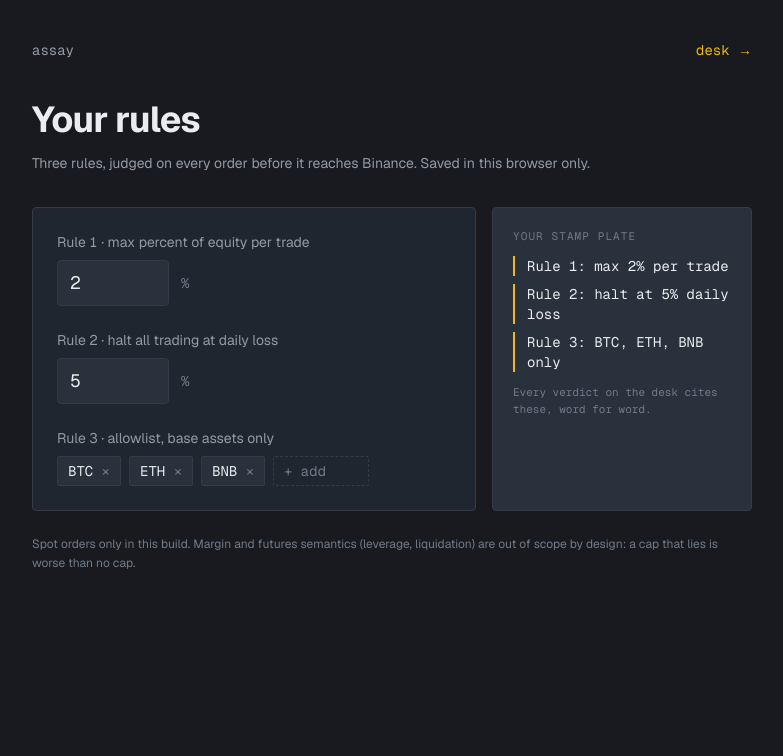
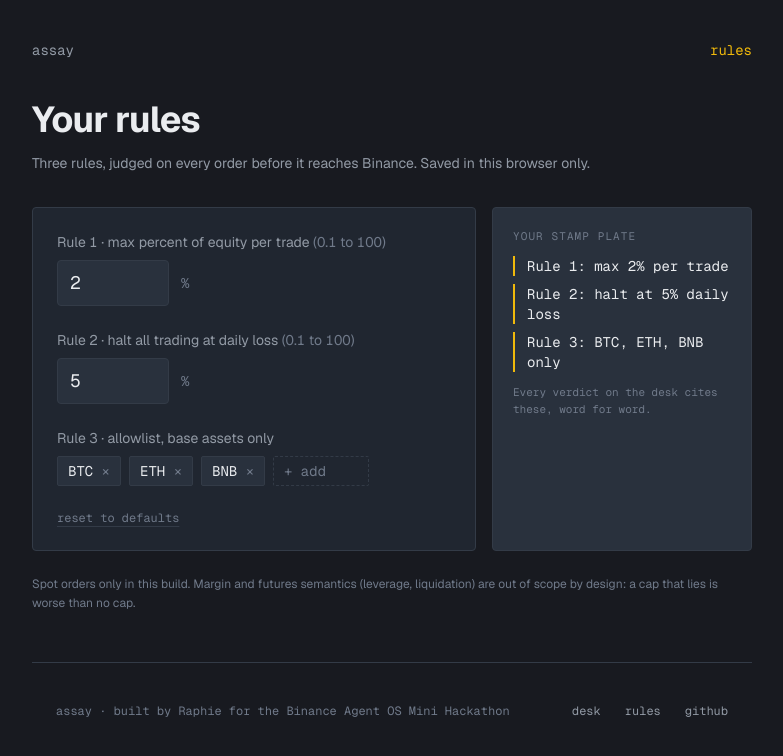
Before and after one commit to A-Raphie/Assay, a Next.js app: page /rules in a window 1280 px wide. Shown: the top 756 px of the page, without its empty margins (248-1031 px from the left). Built offline with nearby package versions, Linux system fonts and the light colour scheme.

Commit message:
re-gate burn-down: unique entry sha256 per docket card + scenario label, LIVE arm gate (red confirm), rules clamped 0.1-100 + reset to defaults, PASS gets stamp weight, nav current-page truth, footer on desk+rules. Fresh-eyes 27/40 -> issues register cleared

```diff
--- a/src/app/desk/page.tsx
+++ b/src/app/desk/page.tsx
@@ -1,5 +1,6 @@
 import Link from "next/link";
 import { Desk } from "@/components/Desk";
+import { SiteFooter } from "@/components/SiteFooter";
 
 export const metadata = { title: "Desk · Assay" };
 
@@ -11,10 +12,12 @@ export default function DeskPage() {
           assay
         </Link>
         <div className="flex items-baseline gap-6">
-          <Link href="/rules" className="font-mono text-sm text-accent hover:underline">
+          <Link href="/rules" className="font-mono text-sm text-ink-2 transition-colors duration-150 hover:text-accent">
             rules
           </Link>
-          <span className="font-mono text-sm text-ink-3">desk</span>
+          <span className="font-mono text-sm text-accent" aria-current="page">
+            desk
+          </span>
         </div>
       </nav>
 
@@ -27,6 +30,7 @@ export default function DeskPage() {
       <div className="mt-8">
         <Desk />
       </div>
+      <SiteFooter />
     </main>
   );
 }
--- a/src/app/rules/page.tsx
+++ b/src/app/rules/page.tsx
@@ -1,19 +1,20 @@
 "use client";
 
 import { RulesEditor, StampPlate, useRules } from "@/components/RulesForm";
+import { SiteFooter } from "@/components/SiteFooter";
 import Link from "next/link";
 
 export default function RulesPage() {
   const [rules, update, savedAt] = useRules();
   return (
-    <main className="mx-auto w-full max-w-3xl px-6 pb-24">
+    <main className="mx-auto flex min-h-[80vh] w-full max-w-3xl flex-col px-6 pb-10">
       <nav className="flex items-baseline justify-between pt-10">
         <Link href="/" className="font-mono text-sm text-ink-2 hover:text-accent">
           assay
         </Link>
-        <Link href="/desk" className="font-mono text-sm text-accent hover:underline">
-          desk →
-        </Link>
+        <span className="font-mono text-sm text-accent" aria-current="page">
+          rules
+        </span>
       </nav>
 
       <div className="mt-10 flex flex-wrap items-baseline justify-between gap-3">
@@ -40,6 +41,10 @@ export default function RulesPage() {
         Spot orders only in this build. Margin and futures semantics (leverage, liquidation) are out
         of scope by design: a cap that lies is worse than no cap.
       </p>
+
+      <div className="mt-auto pt-12">
+        <SiteFooter />
+      </div>
     </main>
   );
 }
--- a/src/components/DocketCard.tsx
+++ b/src/components/DocketCard.tsx
@@ -14,6 +14,7 @@ export function DocketCard({
   notional,
   price,
   transcriptHash,
+  entryHash,
   mode,
   animate,
 }: {
@@ -23,12 +24,18 @@ export function DocketCard({
   notional: number;
   price?: { symbol: string; lastPrice: string; changePct: string };
   transcriptHash?: string;
+  entryHash?: string;
   mode: "LIVE" | "REPLAY";
   animate?: boolean;
 }) {
   const style = STATE_STYLE[verdict.action];
   const showStamp = verdict.action !== "PASS";
   const finalNotional = verdict.adjustedNotional ?? notional;
+  const trustLine = entryHash
+    ? `entry sha256 ${entryHash.slice(0, 12)}…`
+    : transcriptHash
+      ? `transcript sha256 ${transcriptHash.slice(0, 12)}…`
+      : "";
   return (
     <article
       data-testid="docket-card"
@@ -47,8 +54,11 @@ export function DocketCard({
             {verdict.action}
           </span>
         ) : (
-          <span className={`rounded-stamp border px-2 py-0.5 font-mono text-[11px] tracking-widest ${style.chip}`}>
-            {style.word}
+          <span
+            aria-hidden
+            className={`rounded-stamp border-2 px-2.5 py-0.5 font-mono text-sm font-bold tracking-[0.15em] rotate-[-3deg] ${style.chip} ${animate ? "stamp-animate" : ""}`}
+          >
+            PASS
           </span>
         )}
       </header>
@@ -75,10 +85,8 @@ export function DocketCard({
       </p>
 
       <footer className="mt-4 flex items-center justify-between gap-3 border-t border-line pt-3">
-        <span className="font-mono text-[11px] text-ink-3">
-          {mode}
-          {transcriptHash ? ` · sha256 ${transcriptHash.slice(0, 12)}…` : ""}
-        </span>
+        <span className="font-mono text-[11px] text-ink-3">{mode}</span>
+        <span className="font-mono text-[11px] text-ink-3">{trustLine}</span>
       </footer>
     </article>
   );
--- a/src/components/RulesForm.tsx
+++ b/src/components/RulesForm.tsx
@@ -59,6 +59,12 @@ export function useRules(): readonly [RuleSet, (r: RuleSet) => void, number | nu
 const inputCls =
   "w-28 rounded-card border border-line bg-vessel px-3 py-2 font-mono text-lg text-ink outline-none transition-colors duration-150 focus:border-accent focus-visible:ring-2 focus-visible:ring-accent/40";
 
+function clampPct(v: string, fallback: number): number {
+  const n = Number(v);
+  if (Number.isNaN(n)) return fallback;
+  return Math.min(100, Math.max(0.1, Math.round(n * 10) / 10));
+}
+
 export function RulesEditor({ rules, onChange }: { rules: RuleSet; onChange: (r: RuleSet) => void }) {
   const [chip, setChip] = useState("");
   const commitChip = () => {
@@ -69,7 +75,9 @@ export function RulesEditor({ rules, onChange }: { rules: RuleSet; onChange: (r:
   return (
     <div className="grid gap-6">
       <label className="grid gap-2">
-        <span className="text-sm text-ink-2">Rule 1 · max percent of equity per trade</span>
+        <span className="text-sm text-ink-2">
+          Rule 1 · max percent of equity per trade <span className="text-ink-3">(0.1 to 100)</span>
+        </span>
         <span className="flex items-center gap-3">
           <input
             type="number"
@@ -77,7 +85,7 @@ export function RulesEditor({ rules, onChange }: { rules: RuleSet; onChange: (r:
             max={100}
             step={0.1}
             value={rules.maxTradePct}
-            onChange={(e) => onChange({ ...rules, maxTradePct: Number(e.target.value) })}
+            onChange={(e) => onChange({ ...rules, maxTradePct: clampPct(e.target.value, rules.maxTradePct) })}
             className={inputCls}
           />
           <span className="font-mono text-sm text-ink-3">%</span>
@@ -85,7 +93,9 @@ export function RulesEditor({ rules, onChange }: { rules: RuleSet; onChange: (r:
       </label>
 
       <label className="grid gap-2">
-        <span className="text-sm text-ink-2">Rule 2 · halt all trading at daily loss</span>
+        <span className="text-sm text-ink-2">
+          Rule 2 · halt all trading at daily loss <span className="text-ink-3">(0.1 to 100)</span>
+        </span>
         <span className="flex items-center gap-3">
           <input
             type="number"
@@ -93,7 +103,7 @@ export function RulesEditor({ rules, onChange }: { rules: RuleSet; onChange: (r:
             max={100}
             step={0.1}
             value={rules.dailyHaltPct}
-            onChange={(e) => onChange({ ...rules, dailyHaltPct: Number(e.target.value) })}
+            onChange={(e) => onChange({ ...rules, dailyHaltPct: clampPct(e.target.value, rules.dailyHaltPct) })}
             className={inputCls}
           />
           <span className="font-mono text-sm text-ink-3">%</span>
@@ -125,6 +135,14 @@ export function RulesEditor({ rules, onChange }: { rules: RuleSet; onChange: (r:
           />
         </span>
       </div>
+
+      <button
+        type="button"
+        onClick={() => onChange(DEFAULT_RULES)}
+        className="w-fit font-mono text-xs text-ink-3 underline decoration-line underline-offset-4 transition-colors duration-150 hover:text-accent"
+      >
+        reset to defaults
+      </button>
     </div>
   );
 }
--- /dev/null
+++ b/src/components/SiteFooter.tsx
@@ -0,0 +1,18 @@
+import Link from "next/link";
+
+export function SiteFooter() {
+  return (
+    <footer className="border-t border-line py-10">
+      <div className="mx-auto flex w-full max-w-6xl flex-wrap items-baseline justify-between gap-4 px-6">
+        <p className="font-mono text-xs text-ink-3">assay · built by Raphie for the Binance Agent OS Mini Hackathon</p>
+        <div className="flex gap-6 font-mono text-xs">
+          <Link href="/desk" className="text-ink-2 hover:text-accent">desk</Link>
+          <Link href="/rules" className="text-ink-2 hover:text-accent">rules</Link>
+          <a href="https://github.com/A-Raphie/assay" target="_blank" rel="noreferrer" className="text-ink-2 hover:text-accent">
+            github
+          </a>
+        </div>
+      </div>
+    </footer>
+  );
+}
```
Also changed, not shown: src/components/Desk.tsx (+59 -14 lines), 1 other file (tests, documents, lock files or other folders).
